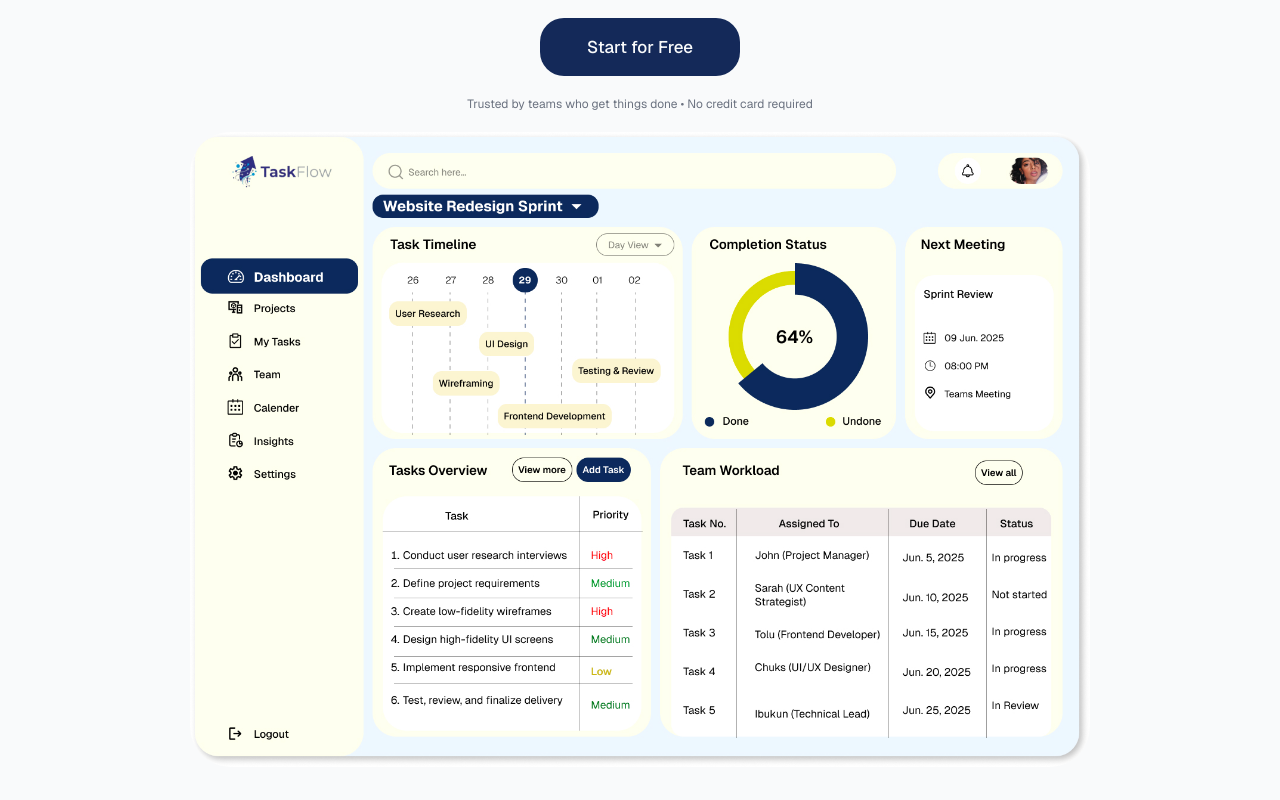
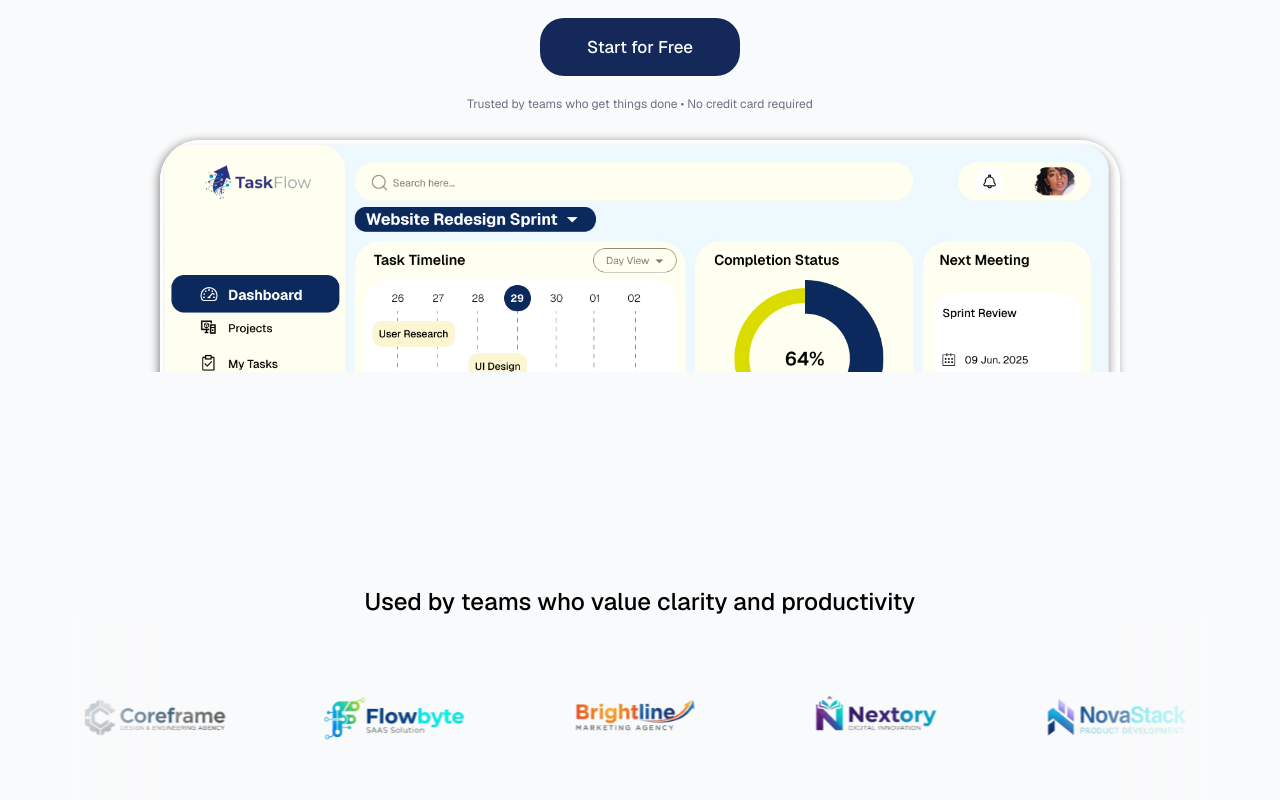
Before and after one commit to sammysplendor/TaskFlow, a React (Vite) app: page / in a window 1280 px wide. Shown: the part 334-1134 px from the top of the page. Before the commit the page ends 1104 px from the top, so only its background shows below. Built offline with nearby package versions, Linux system fonts and the light colour scheme.

Commit message:
Create trust section

```diff
--- a/src/pages/landing/Hero.jsx
+++ b/src/pages/landing/Hero.jsx
@@ -21,7 +21,7 @@ const HeroSection = () => {
 
             <p><span>Trusted by teams who get things done • No credit card required</span></p>
 
-            <div>
+            <div className={heroStyle.imageWrapper}>
                 <img src={dashboardMockup} alt="Hero image" />
             </div>
         </div>
--- a/src/pages/landing/Hero.module.css
+++ b/src/pages/landing/Hero.module.css
@@ -27,12 +27,24 @@
   text-align: center;
 }
 
-.heroContentContainer img {
-  border-radius: var(--border-xl);
-  width: 90rem;
-}
-
 .heroContentContainer span {
   font-size: var(--small-text-desktop);
   color: var(--text-muted);
 }
+
+.imageWrapper {
+  width: 100%;
+  max-width: 100rem;
+  height: 24rem;
+  margin: 0 auto;
+  overflow: hidden;
+  text-align: center;
+}
+
+.heroContentContainer img {
+  border-radius: var(--border-xl);
+  width: 96%;
+  height: auto;
+  margin-top: 0.8rem;
+  box-shadow: var(--shadow-1);
+}
--- a/src/pages/landing/Landing.jsx
+++ b/src/pages/landing/Landing.jsx
@@ -1,5 +1,6 @@
 import Navbar from "../../components/navbar/Navbar.jsx"
 import HeroSection from "./Hero.jsx"
+import TrustSection from "./Trust.jsx"
 import style from "./Landing.module.css"
 
 
@@ -9,6 +10,7 @@ const LandingPage = () => {
             <Navbar />
             <main>
                 <HeroSection/>
+                <TrustSection/>
             </main>
         </div>
     )
--- /dev/null
+++ b/src/pages/landing/Trust.jsx
@@ -0,0 +1,44 @@
+import style from './Trust.module.css'
+import brightline from '../../assets/images/Brightline logo.png'
+import cloudnest from '../../assets/images/Cloudnest logo.png'
+import coreframe from '../../assets/images/Coreframe logo.png'
+import flowbyte from '../../assets/images/Flowbyte logo.png'
+import nextory from '../../assets/images/Nextory logo.png'
+import novastack from '../../assets/images/NovaStack logo.png'
+import pulselab from '../../assets/images/PulseLab logo.png'
+import zenworks from '../../assets/images/Zenworks logo.png'
+
+const TrustSection = () => {
+    return(
+        <div className={style.trustSection}>
+            <h3>Used by teams who value clarity and productivity</h3>
+
+            <div className={style.logosContainer}>
+                <div className={style.logosTrack}>
+                    {/* First set */}
+                    <img src={zenworks} alt="Zenworks logo" />
+                    <img src={cloudnest} alt="Cloudnest logo" />
+                    <img src={coreframe} alt="Coreframe logo" />
+                    <img src={flowbyte} alt="Flowbyte logo" />
+                    <img src={brightline} alt="Brightline logo" />
+                    <img src={nextory} alt="Nextory logo" />
+                    <img src={novastack} alt="NovaStack logo" />
+                    <img src={pulselab} alt="PulseLab logo" />
+
+                    {/* Second set for smooth loop */}
+                    <img src={zenworks} alt="Zenworks logo" />
+                    <img src={cloudnest} alt="Cloudnest logo" />
+                    <img src={coreframe} alt="Coreframe logo" />
+                    <img src={flowbyte} alt="Flowbyte logo" />
+                    <img src={brightline} alt="Brightline logo" />
+                    <img src={nextory} alt="Nextory logo" />
+                    <img src={novastack} alt="NovaStack logo" />
+                    <img src={pulselab} alt="PulseLab logo" />
+                </div>
+
+            </div>
+        </div>
+    )
+}
+
+export default TrustSection
--- /dev/null
+++ b/src/pages/landing/Trust.module.css
@@ -0,0 +1,72 @@
+/* ========== Trust section Styling ========== */
+
+.trustSection {
+  text-align: center;
+  overflow: hidden;
+  margin-top: 2rem;
+}
+
+.trustSection h3 {
+  font-size: var(--h3-desktop);
+  font-weight: 500;
+}
+
+.logosTrack img {
+  width: 20rem;
+  object-fit: contain;
+}
+
+.logosContainer {
+  position: relative;
+  width: 100%;
+  overflow: hidden;
+}
+
+.logosTrack {
+  display: flex;
+  width: max-content;
+  gap: 4rem;
+
+  animation: scroll 25s linear infinite;
+}
+
+.logosContainer::before,
+.logosContainer::after {
+  content: "";
+  position: absolute;
+  top: 0;
+  width: 200px;
+  height: 100%;
+  z-index: 2;
+}
+
+.logosContainer::before {
+  left: 0;
+  background: linear-gradient(
+    to right,
+    #f9fafb 0%,
+    #f9fafb 30%,
+    transparent 100%
+  );
+}
+
+.logosContainer::after {
+  right: 0;
+  background: linear-gradient(
+    to left,
+    #f9fafb 0%,
+    #f9fafb 30%,
+    transparent 100%
+  );
+}
+
+/* --- Animation --- */
+@keyframes scroll {
+  0% {
+    transform: translateX(0);
+  }
+
+  100% {
+    transform: translateX(-50%);
+  }
+}
--- a/src/variables.css
+++ b/src/variables.css
@@ -24,11 +24,14 @@
   --border-xl: 4rem;
 
   /* ===== Shadows ===== */
+  --shadow-1: -2px 1px 8px #929090;
+  --shadow-2: ;
+  --shadow-3: ;
 
   /* ===== Font sizes ===== */
   --h1-desktop: 5.8rem;
-  --h2-desktop: 4.5rem;
-  --h3-desktop: 3rem;
+  --h2-desktop: 4rem;
+  --h3-desktop: 2.4rem;
   --subheading-desktop: 2rem;
   --body-text-desktop: 1.6rem;
   --cta-desktop: 1.7rem;
```
